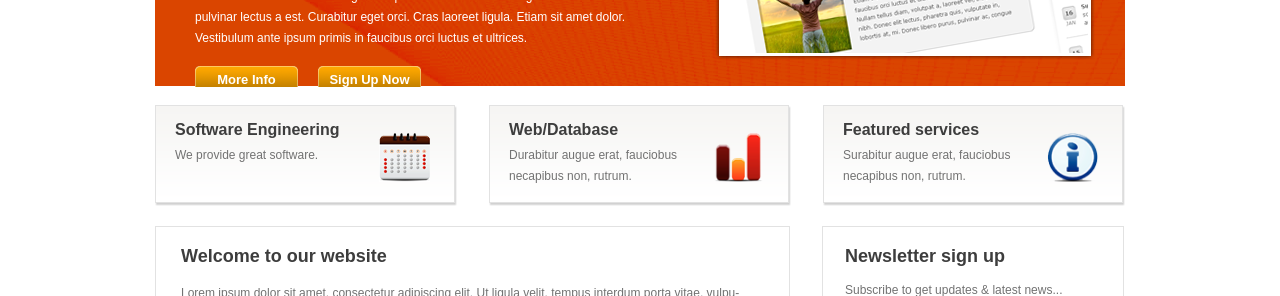
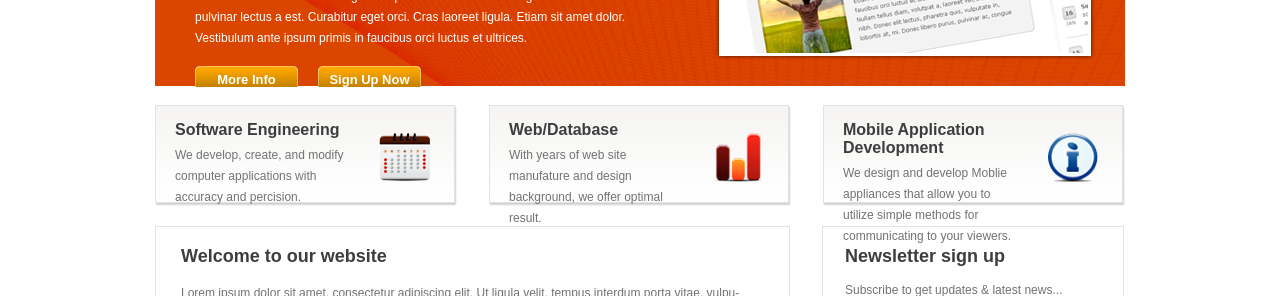
Before and after one commit to blacktowninteractive/initial-website, a plain HTML site: page index.html in a window 1280 px wide. Shown: the part 461-757 px from the top of the page. Drawn offline with nearby package versions, Linux system fonts and the light colour scheme; a script that the page names is missing.

```diff
--- a/index.html
+++ b/index.html
@@ -213,9 +213,9 @@ Did you ever notice: When you put the 2 words "The" and "IRS" together, it spell
 </div><!--end of sliding banner-->
 
 <ul class="contentBoxes">
-    <li><img src="images/calen_icon.png" width="51" height="49" alt="" /><div><h4>Software Engineering</h4><p>We provide great software.</p></div></li>
-    <li><img src="images/graph_icon.png" width="51" height="49" alt="" /><div><h4>Web/Database</h4><p>Durabitur augue erat, fauciobus necapibus non, rutrum.</p></div></li>
-    <li class="nomar"><img src="images/feature_icon.png" width="51" height="49" alt="" /><div><h4>Featured services</h4><p>Surabitur augue erat, fauciobus necapibus non, rutrum.</p></div></li>
+    <li><img src="images/calen_icon.png" width="51" height="49" alt="" /><div><h4>Software Engineering</h4><p>We develop, create, and modify computer applications with accuracy and percision.</p></div></li>
+    <li><img src="images/graph_icon.png" width="51" height="49" alt="" /><div><h4>Web/Database</h4><p>With years of web site manufature and design background, we offer optimal result.</p></div></li>
+    <li class="nomar"><img src="images/feature_icon.png" width="51" height="49" alt="" /><div><h4>Mobile Application Development</h4><p>We design and develop Moblie appliances that allow you to utilize simple methods for communicating to your viewers.</p></div></li>
 </ul><!--end of boxes-->
 
 <div id="content-wrap">
```
Also changed, not shown: Workflow.html (renamed from usefullinks.html, +1 -1 lines).
